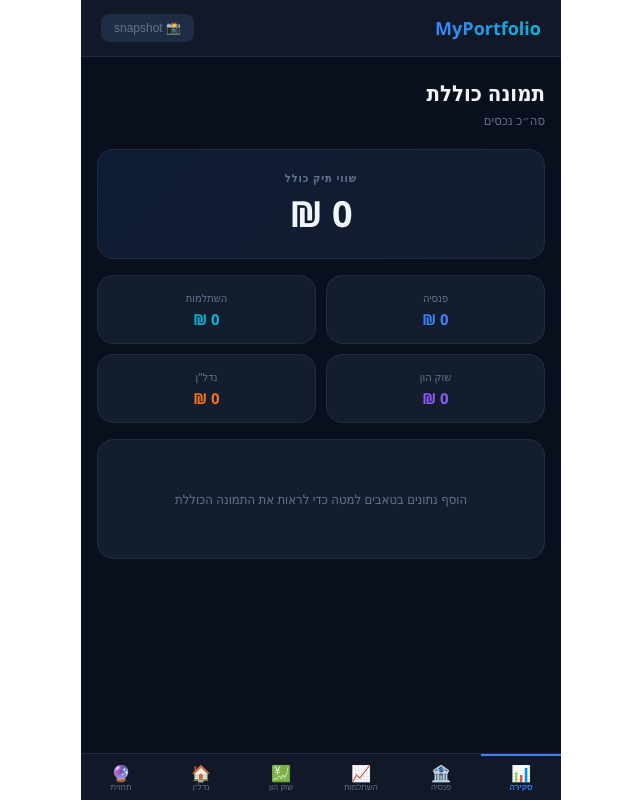
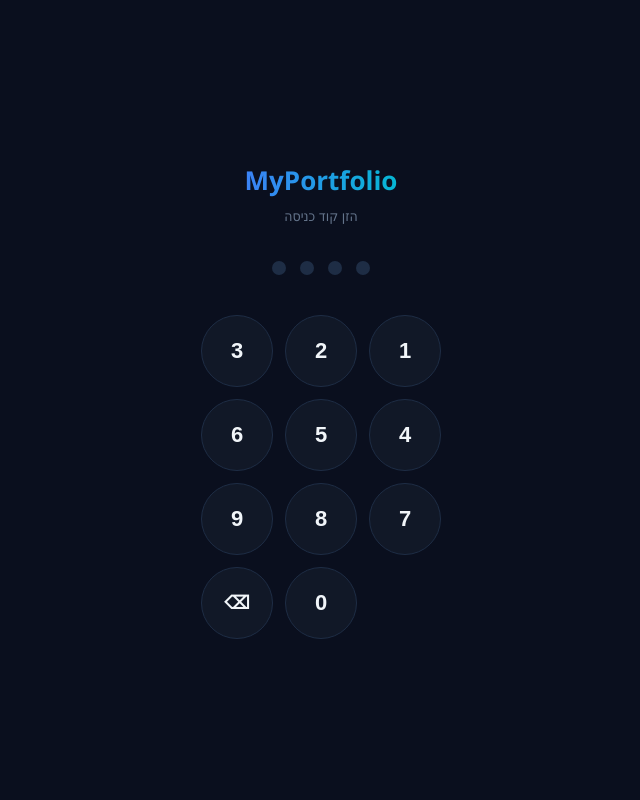
Before and after one commit to bensarid/my-portfolio, a React (Create React App) app: page / in a window 1280 px wide. Shown: the whole page, without its empty margins (319-959 px from the left). Built offline with nearby package versions, Linux system fonts and the light colour scheme.

Commit message:
add pin screen and vercel api proxy

```diff
--- a/src/App.js
+++ b/src/App.js
@@ -121,7 +121,7 @@ async function fetchYieldFromClaude(companyName, track, fundType, years) {
     "אם לא מצאת: {\"yield\": null, \"period\": null, \"source\": null, \"date\": null, \"gemelnet_url\": null}",
     "החזר JSON בלבד."
   ].join(" ");
-  const res = await fetch("https://api.anthropic.com/v1/messages", {
+  const res = await fetch("/api/claude", {
     method: "POST",
     headers: { "Content-Type": "application/json" },
     body: JSON.stringify({
@@ -498,7 +498,7 @@ function HishtalmutTab({ data, setData }) {
 }
 
 async function fetchUsdRate() {
-  const res = await fetch("https://api.anthropic.com/v1/messages", {
+  const res = await fetch("/api/claude", {
     method: "POST",
     headers: { "Content-Type": "application/json" },
     body: JSON.stringify({
@@ -905,7 +905,65 @@ const TABS = [
   { id: "forecast", label: "🔮 תחזית" },
 ];
 
+// ─── PIN SCREEN ─────────────────────────────────────────────────────
+const CORRECT_PIN = "2256";
+const AUTH_KEY = "portfolio_auth_v1";
+
+function PinScreen({ onSuccess }) {
+  const [pin, setPin] = useState("");
+  const [error, setError] = useState(false);
+
+  const handleDigit = (d) => {
+    if (pin.length >= 4) return;
+    const next = pin + d;
+    setPin(next);
+    setError(false);
+    if (next.length === 4) {
+      setTimeout(() => {
+        if (next === CORRECT_PIN) {
+          sessionStorage.setItem(AUTH_KEY, "1");
+          onSuccess();
+        } else {
+          setError(true);
+          setTimeout(() => { setPin(""); setError(false); }, 800);
+        }
+      }, 120);
+    }
+  };
+
+  const handleDel = () => { setPin(p => p.slice(0, -1)); setError(false); };
+
+  const keys = ["1","2","3","4","5","6","7","8","9","","0","⌫"];
+
+  return (
+    <div dir="rtl" style={{ minHeight: "100vh", background: C.bg, display: "flex", flexDirection: "column", alignItems: "center", justifyContent: "center", fontFamily: "'Segoe UI', Tahoma, sans-serif" }}>
+      <div style={{ fontSize: 26, fontWeight: 900, background: `linear-gradient(90deg, ${C.accent}, ${C.accent2})`, WebkitBackgroundClip: "text", WebkitTextFillColor: "transparent", marginBottom: 8 }}>MyPortfolio</div>
+      <div style={{ color: C.muted, fontSize: 14, marginBottom: 36 }}>הזן קוד כניסה</div>
+
+      {/* dots */}
+      <div style={{ display: "flex", gap: 14, marginBottom: 40 }}>
+        {[0,1,2,3].map(i => (
+          <div key={i} style={{ width: 14, height: 14, borderRadius: "50%", background: error ? C.red : pin.length > i ? C.accent : C.border, transition: "background 0.15s" }} />
+        ))}
+      </div>
+
+      {/* keypad */}
+      <div style={{ display: "grid", gridTemplateColumns: "repeat(3, 72px)", gap: 12 }}>
+        {keys.map((k, i) => (
+          <button key={i} onClick={() => { if (k === "⌫") handleDel(); else if (k) handleDigit(k); }}
+            style={{ width: 72, height: 72, borderRadius: "50%", background: k ? C.surface : "transparent", border: `1px solid ${k ? C.border : "transparent"}`, color: C.text, fontSize: k === "⌫" ? 18 : 22, fontWeight: 600, cursor: k ? "pointer" : "default" }}>
+            {k}
+          </button>
+        ))}
+      </div>
+
+      {error && <div style={{ marginTop: 24, color: C.red, fontSize: 14, fontWeight: 600 }}>קוד שגוי, נסה שוב</div>}
+    </div>
+  );
+}
+
 export default function App() {
+  const [authed, setAuthed] = useState(() => sessionStorage.getItem(AUTH_KEY) === "1");
   const [tab, setTab] = useState("dashboard");
   const [data, setData] = useState(() => loadData() || defaultState);
   const [showSnap, setShowSnap] = useState(false);
@@ -919,6 +977,8 @@ export default function App() {
       return next;
     });
   }, []);
+
+  if (!authed) return <PinScreen onSuccess={() => setAuthed(true)} />;
 
   return (
     <div dir="rtl" style={{ minHeight: "100vh", background: C.bg, color: C.text, fontFamily: "'Segoe UI', Tahoma, sans-serif", maxWidth: 480, margin: "0 auto" }}>
```
Also changed, not shown: api/claude.js (added, +27 -0 lines).
